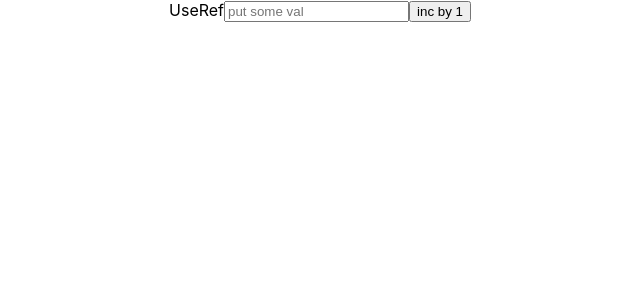
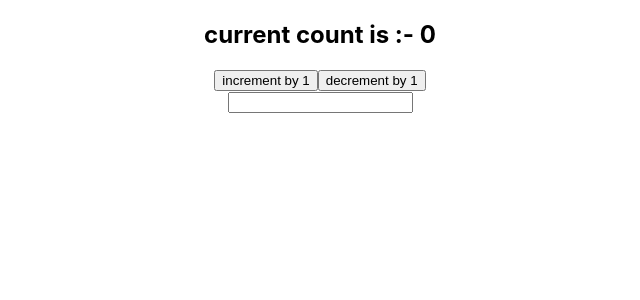
Before and after one commit to shanushikhar/React-typescript, a React (Create React App) app: page / in a window 1280 px wide. Shown: the top 300 px of the page, without its empty margins (320-960 px from the left). Built offline with nearby package versions, Linux system fonts and the light colour scheme.

Commit message:
Added useReducer hook

```diff
--- a/src/App.tsx
+++ b/src/App.tsx
@@ -1,14 +1,11 @@
 import "./App.css";
-import UseCallback from "./components/useCallback";
-import UseEffect from "./components/useEffect";
-import UseMemo from "./components/useMemo";
-import UseRef from "./components/useRef";
-import UseState from "./components/useState";
+
+import UseReducer from "./components/useReducer";
 
 function App() {
   return (
     <div className="App">
-      <UseRef />
+      <UseReducer>{(num: number) => <>current count is :- {num}</>}</UseReducer>
     </div>
   );
 }
--- /dev/null
+++ b/src/components/useReducer.tsx
@@ -0,0 +1,135 @@
+import React, { ChangeEvent, ReactNode, useReducer } from "react";
+
+type ChildrenType = {
+  children: (num: number) => ReactNode;
+};
+
+const initial_State = {
+  count: 0,
+  text: "",
+};
+
+const enum REDUCER_ACTION_TYPE {
+  INCREMENT,
+  DECREMENT,
+  INPUT_VALUE,
+}
+
+type REDUCER_ACTION = {
+  type: REDUCER_ACTION_TYPE;
+  payload?: string;
+};
+
+const reducer = (
+  state: typeof initial_State,
+  action: REDUCER_ACTION
+): typeof initial_State => {
+  switch (action.type) {
+    case REDUCER_ACTION_TYPE.INCREMENT:
+      return { ...state, count: state.count + 1 };
+    case REDUCER_ACTION_TYPE.DECREMENT:
+      return { ...state, count: state.count - 1 };
+    case REDUCER_ACTION_TYPE.INPUT_VALUE:
+      return { ...state, text: action.payload ?? "" };
+    default:
+      return state;
+  }
+};
+
+const UseReducer = ({ children }: ChildrenType) => {
+  const [state, dispatch] = useReducer(reducer, initial_State);
+
+  const incrementCounter = () => {
+    dispatch({
+      type: REDUCER_ACTION_TYPE.INCREMENT,
+    });
+  };
+  const decrementCounter = () => {
+    dispatch({
+      type: REDUCER_ACTION_TYPE.DECREMENT,
+    });
+  };
+  const inputHander = (e: ChangeEvent<HTMLInputElement>) => {
+    dispatch({
+      type: REDUCER_ACTION_TYPE.INPUT_VALUE,
+      payload: e.target.value,
+    });
+  };
+
+  return (
+    <>
+      <h2>{children(state.count)}</h2>
+      <div>
+        <button onClick={incrementCounter}>increment by 1</button>
+        <button onClick={decrementCounter}>decrement by 1</button>
+      </div>
+      <input onChange={inputHander} type="text" />
+      <div>
+        <h1>{state.text}</h1>
+      </div>
+    </>
+  );
+};
+
+export default UseReducer;
+
+// import React, { ReactNode, useReducer, useState } from "react";
+
+// type ChildrenProps = {
+//   children: (num: number) => ReactNode;
+// };
+
+// const initial_state = {
+//   count: 0,
+// };
+
+// const enum REDUCER_ACTION_TYPE {
+//   INCREMENT,
+//   DECREMENT,
+// }
+
+// type REDUCER_ACTION = {
+//   type: REDUCER_ACTION_TYPE;
+// };
+
+// const reducer = (
+//   state: typeof initial_state,
+//   action: REDUCER_ACTION
+// ): typeof initial_state => {
+//   switch (action.type) {
+//     case REDUCER_ACTION_TYPE.INCREMENT:
+//       return { ...state, count: state.count + 1 };
+//     case REDUCER_ACTION_TYPE.DECREMENT:
+//       return { ...state, count: state.count - 1 };
+//     default:
+//       throw new Error();
+//   }
+// };
+
+// function UseReducer({ children }: ChildrenProps) {
+//   const [state, dispatch] = useReducer(reducer, initial_state);
+
+//   const increment = () => {
+//     dispatch({
+//       type: REDUCER_ACTION_TYPE.INCREMENT,
+//     });
+//   };
+//   const decrement = () => {
+//     dispatch({
+//       type: REDUCER_ACTION_TYPE.DECREMENT,
+//     });
+//   };
+
+//   return (
+//     <div>
+//       <h1>{children(state.count)}</h1>
+//       <div>
+//         <button onClick={increment}>Inc by 1</button>
+//         <br />
+//         <button onClick={decrement}>Dec by 1</button>
+//       </div>
+//     </div>
+//   );
+// }
+
+// export default UseReducer;
--- a/src/components/useRef.tsx
+++ /dev/null
@@ -1,18 +0,0 @@
-import React, { useEffect, useRef, useState } from "react";
-
-export default function UseRef() {
-  const [, setCount] = useState(0);
-  const inputRef = useRef<HTMLInputElement>(null);
-
-  // ref will take the value when component re-render so typing anything in input wont take the value so to take the value, need to re-render using useState
-  console.log(inputRef?.current);
-  console.log(inputRef?.current?.value);
-
-  return (
-    <div>
-      UseRef
-      <input ref={inputRef} placeholder="put some val" />
-      <button onClick={() => setCount((prev) => prev + 1)}>inc by 1</button>
-    </div>
-  );
-}
```
Also changed, not shown: src/components/useCallback.tsx (deleted, +0 -23 lines), src/components/useEffect.tsx (deleted, +0 -12 lines), src/components/useMemo.tsx (deleted, +0 -21 lines), src/components/useState.tsx (deleted, +0 -20 lines).
